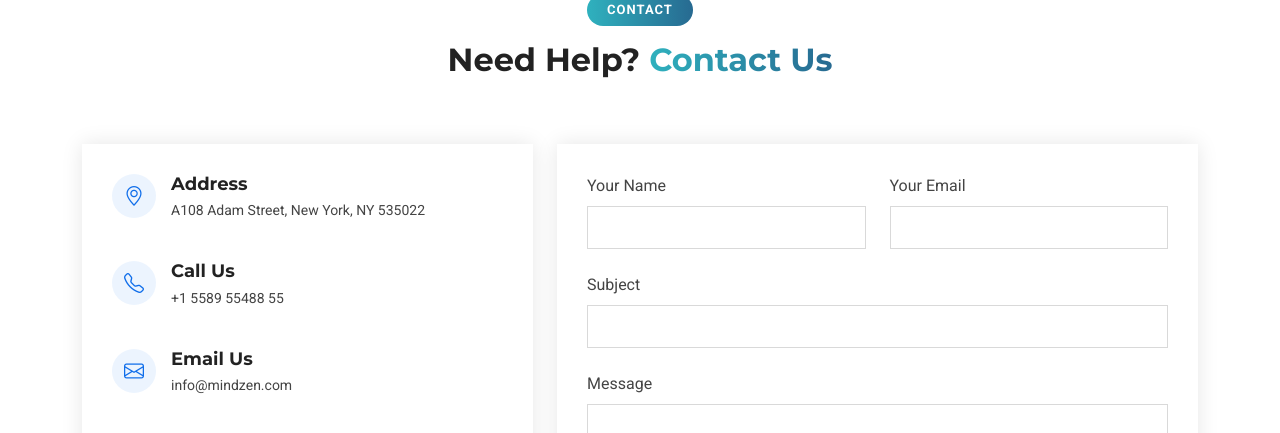
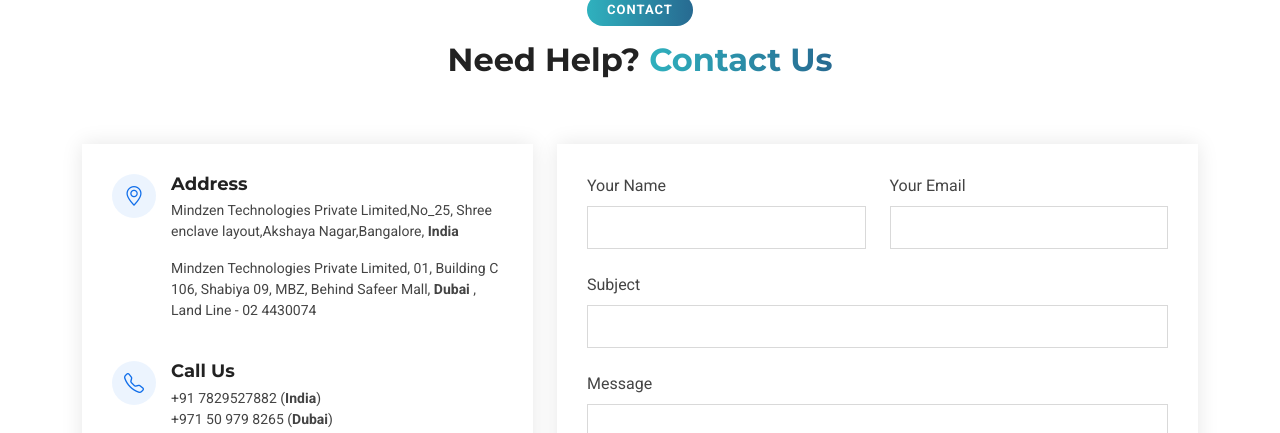
Before and after one commit to thulasidharank/MindZen, a Django app: page / in a window 1280 px wide. Shown: the part 3945-4378 px from the top of the page. Run offline with Django 5.2, Linux system fonts and the light colour scheme; some libraries are stand-ins or nearby versions.

Commit message:
Location added

```diff
--- a/Templates/index.html
+++ b/Templates/index.html
@@ -712,7 +712,13 @@
                                     <i class="bi bi-geo-alt flex-shrink-0"></i>
                                     <div>
                                         <h3>Address</h3>
-                                        <p>A108 Adam Street, New York, NY 535022</p>
+                                        <p>
+                                            Mindzen Technologies Private Limited,No_25, Shree enclave layout,Akshaya Nagar,Bangalore,
+                                            <strong> India</strong>
+                                        </p>
+                                        <p class="mt-3">
+                                            Mindzen Technologies Private Limited, 01, Building C 106, Shabiya 09, MBZ, Behind Safeer Mall, <strong>Dubai</strong> , Land Line - 02 4430074
+                                        </p>
                                     </div>
                                 </div>
                                 <!-- End Info Item -->
@@ -721,7 +727,8 @@
                                     <i class="bi bi-telephone flex-shrink-0"></i>
                                     <div>
                                         <h3>Call Us</h3>
-                                        <p>+1 5589 55488 55</p>
+                                        <p>+91 7829527882 (<strong>India</strong>)</p>
+                                        <p>+971 50 979 8265 (<strong>Dubai</strong>)</p>
                                     </div>
                                 </div>
                                 <!-- End Info Item -->
@@ -738,7 +745,7 @@
                                 <iframe
                                     src="https://www.google.com/maps/embed?pb=!1m14!1m8!1m3!1d48389.78314118045!2d-74.006138!3d40.710059!3m2!1i1024!2i768!4f13.1!3m3!1m2!1s0x89c25a22a3bda30d%3A0xb89d1fe6bc499443!2sDowntown%20Conference%20Center!5e0!3m2!1sen!2sus!4v1676961268712!5m2!1sen!2sus"
                                     frameborder="0"
-                                    style="border: 0; width: 100%; height: 270px"
+                                    style="border: 0; width: 100%; height: 220px"
                                     allowfullscreen=""
                                     loading="lazy"
                                     referrerpolicy="no-referrer-when-downgrade"
```
